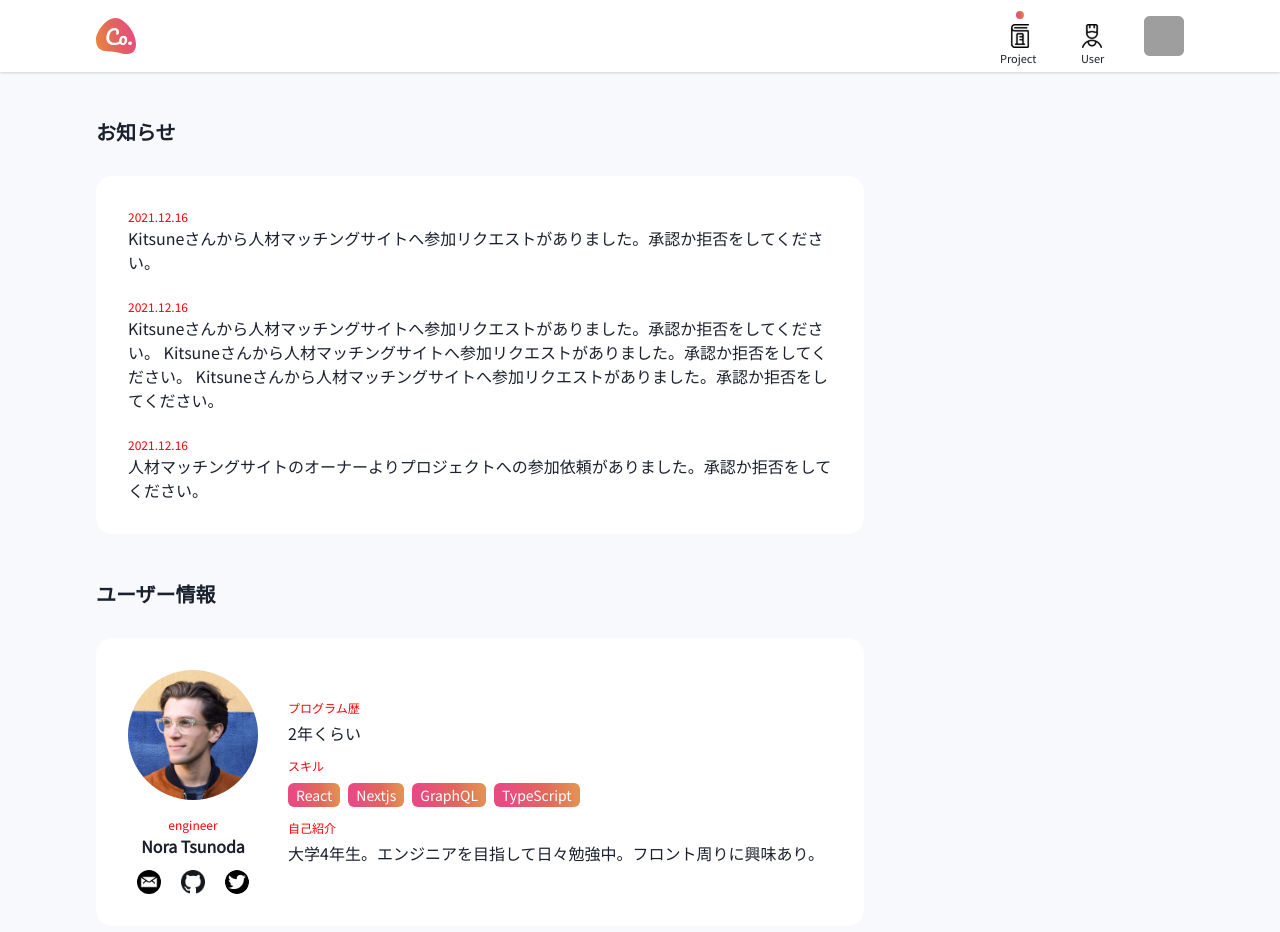
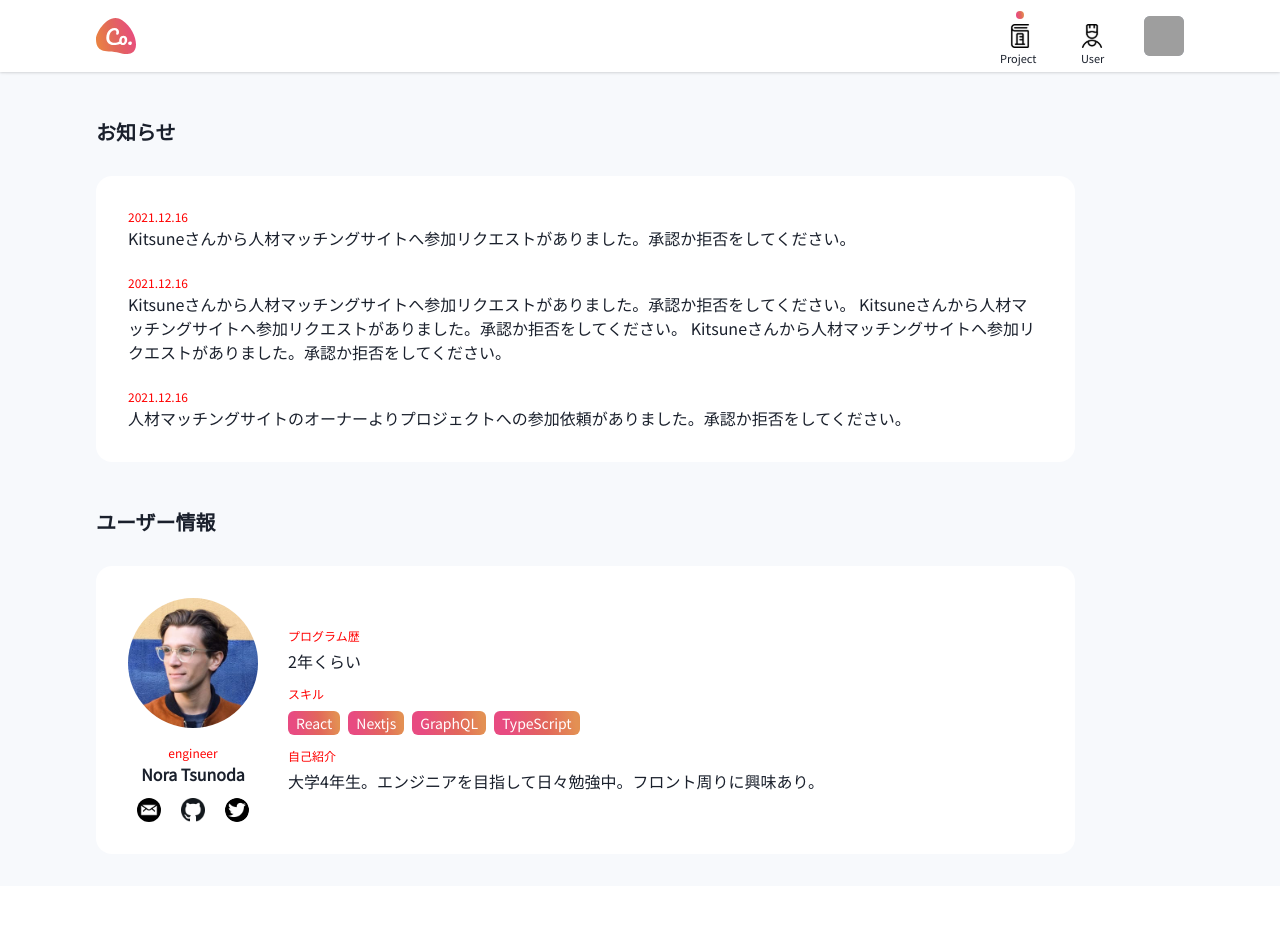
Before and after one commit to rewdaraw/sublime, a Next.js app in the folder app/: page /users/a in a window 1280 px wide. Shown: the top 932 px of the page. After the commit the page ends 886 px from the top, so only its background shows below. Built offline with nearby package versions, Linux system fonts and the light colour scheme; grey boxes are pictures that could not be loaded.

Commit message:
create WideMain component

```diff
--- /dev/null
+++ b/app/src/components/organisms/WideMain.tsx
@@ -0,0 +1,19 @@
+import React from "react";
+import { Box } from "@chakra-ui/react";
+
+interface IMain {
+  children: React.ReactNode;
+}
+
+export const WideMain: React.FC<IMain> = ({ children }) => {
+  return (
+    <Box
+      as="main"
+      w={{ base: "100vw", xl: "90%" }}
+      pt={12}
+      // pr={{ base: "0px", xl: "48px" }}
+    >
+      {children}
+    </Box>
+  );
+};
--- a/app/src/pages/users/[slug].tsx
+++ b/app/src/pages/users/[slug].tsx
@@ -2,11 +2,11 @@ import { Box, Container, Flex, Heading } from "@chakra-ui/react";
 import Head from "next/head";
 import { NextPage } from "next";
 import React from "react";
-import { Main } from "../../components/organisms/Main";
 import { DetailMainPanel } from "../../components/organisms/projects/DetailMainPanel";
 import { Header } from "../../components/organisms/Header";
 import { NotificationInfo } from "../../components/organisms/users/detail/NotificationInfo";
 import { UserInfo } from "../../components/organisms/users/detail/UserInfo";
+import { WideMain } from "../../components/organisms/WideMain";
 
 const ProjectDetailPage: NextPage = () => {
   return (
@@ -18,7 +18,7 @@ const ProjectDetailPage: NextPage = () => {
       <Box w="100%" minH="100vh" bg="#F7F9FC" pt="72px">
         <Container maxW="1120px">
           <Flex>
-            <Main>
+            <WideMain>
               <Flex mb={8}>
                 <Heading size="md">お知らせ</Heading>
               </Flex>
@@ -35,7 +35,7 @@ const ProjectDetailPage: NextPage = () => {
                   <UserInfo />
                 </DetailMainPanel>
               </Box>
-            </Main>
+            </WideMain>
           </Flex>
         </Container>
       </Box>
```
